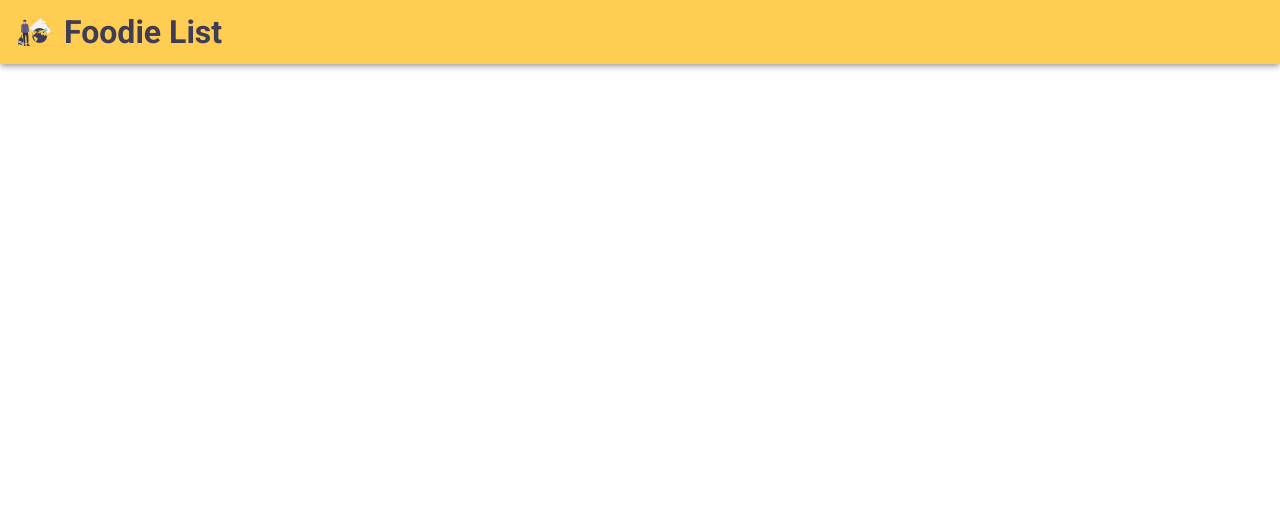
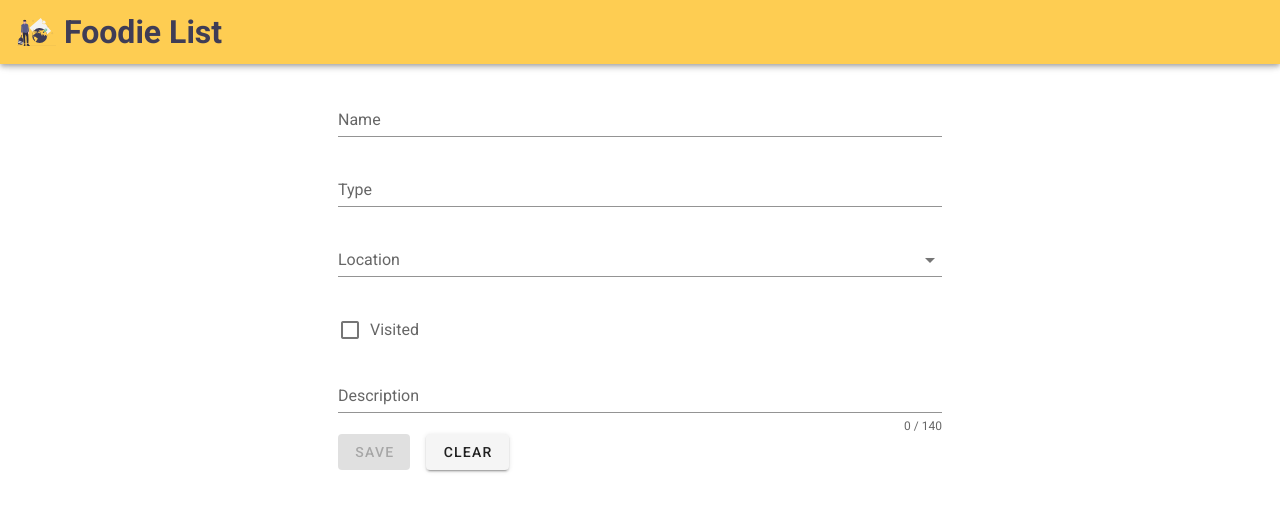
Before and after one commit to facundfortuny/foodielist, a Vue app: page /restaurant in a window 1280 px wide. Shown: the top 512 px of the page. Built offline with nearby package versions, Linux system fonts and the light colour scheme; no server answers.

Commit message:
Fetch data from firebase

```diff
--- /dev/null
+++ b/src/components/AddRestaurant.vue
@@ -0,0 +1,117 @@
+<template>
+  <validation-observer ref="observer" v-slot="{ invalid }">
+    <form @submit.prevent="submit">
+      <validation-provider v-slot="{ errors }" name="Name" rules="required">
+        <v-text-field
+          v-model="name"
+          :error-messages="errors"
+          label="Name"
+          required
+        ></v-text-field>
+      </validation-provider>
+      <validation-provider v-slot="{ errors }" name="type" rules="required">
+        <v-text-field
+          v-model="type"
+          :error-messages="errors"
+          label="Type"
+          required
+        ></v-text-field>
+      </validation-provider>
+      <validation-provider v-slot="{ errors }" name="location" rules="required">
+        <v-select
+          v-model="location"
+          :items="locations"
+          :error-messages="errors"
+          label="Location"
+          data-vv-name="location"
+          required
+        ></v-select>
+      </validation-provider>
+      <validation-provider v-slot="{ errors }" name="visited">
+        <v-checkbox
+          v-model="visited"
+          :error-messages="errors"
+          value="1"
+          label="Visited"
+          type="visited"
+        ></v-checkbox>
+      </validation-provider>
+
+      <validation-provider
+        v-slot="{ errors }"
+        name="description"
+        rules="max:140"
+      >
+        <v-text-field
+          v-model="description"
+          :counter="140"
+          :error-messages="errors"
+          label="Description"
+        ></v-text-field>
+      </validation-provider>
+
+      <v-btn class="mr-4" type="submit" :disabled="invalid">
+        Save
+      </v-btn>
+      <v-btn @click="clear">
+        Clear
+      </v-btn>
+    </form>
+  </validation-observer>
+</template>
+
+<script>
+import { required, max } from 'vee-validate/dist/rules';
+import {
+  extend,
+  ValidationObserver,
+  ValidationProvider,
+  setInteractionMode
+} from 'vee-validate';
+
+setInteractionMode('eager');
+
+extend('required', {
+  ...required,
+  message: '{_field_} can not be empty'
+});
+
+extend('max', {
+  ...max,
+  message: '{_field_} may not be greater than {length} characters'
+});
+
+export default {
+  components: {
+    ValidationProvider,
+    ValidationObserver
+  },
+  name: 'AddRestaurant',
+  data: () => ({
+    name: '',
+    type: '',
+    location: null,
+    address: '',
+    description: '',
+    visited: false,
+    locations: ['Barcelona', 'Menorca', 'Valencia', 'London']
+  }),
+
+  methods: {
+    submit() {
+      this.$refs.observer.validate();
+    },
+    clear() {
+      this.name = '';
+      this.type = '';
+      this.location = null;
+      this.address = '';
+      this.description = '';
+      this.visited = false;
+      this.$refs.observer.reset();
+    }
+  }
+};
+</script>
+
+<style></style>
--- /dev/null
+++ b/src/db.ts
@@ -0,0 +1,17 @@
+import firebase from 'firebase/app';
+import 'firebase/auth';
+import 'firebase/firestore';
+
+// firebase init
+const firebaseConfig = {
+  apiKey: process.env.VUE_APP_APIKEY,
+  authDomain: process.env.VUE_APP_AUTHDOMAIN,
+  databaseURL: process.env.VUE_APP_DB,
+  projectId: process.env.VUE_APP_PID,
+  storageBucket: process.env.VUE_APP_SB,
+  messagingSenderId: process.env.VUE_APP_MSID,
+  appId: process.env.VUE_APP_APPID
+};
+
+export const db = firebase.initializeApp(firebaseConfig).firestore();
+export const auth = firebase.auth();
--- /dev/null
+++ b/src/models/restaurant.ts
@@ -0,0 +1,9 @@
+export interface Restaurant {
+  name: string;
+  type: string;
+  address: string;
+  location: string;
+  description: string;
+  visited: boolean;
+  mapsLink: string;
+}
--- a/src/router/index.ts
+++ b/src/router/index.ts
@@ -14,6 +14,11 @@ const routes: Array<RouteConfig> = [
     path: '/login',
     name: 'Login',
     component: () => import('../views/Login.vue')
+  },
+  {
+    path: '/restaurant',
+    name: 'restaurant',
+    component: () => import('@/views/Restaurant.vue')
   }
 ];
 
--- a/src/store/index.ts
+++ b/src/store/index.ts
@@ -1,11 +1,45 @@
+import { db } from '@/db';
+import { Restaurant } from '@/models/restaurant';
 import Vue from 'vue';
 import Vuex from 'vuex';
 
 Vue.use(Vuex);
 
 export default new Vuex.Store({
-  state: {},
-  mutations: {},
-  actions: {},
+  state: {
+    restaurants: []
+  },
+  mutations: {
+    setRest: (state, restaurants) => {
+      state.restaurants = restaurants;
+    }
+  },
+  actions: {
+    setRestaurants: context => {
+      db.collection('restaurants')
+        .get()
+        .then(querySnapshot => {
+          const restaurants: Restaurant[] = [];
+          querySnapshot.forEach(doc => {
+            const res = doc.data();
+            restaurants.push({
+              name: res.name,
+              type: res.type,
+              address: res.address,
+              location: res.location,
+              description: res.description,
+              visited: res.visited,
+              mapsLink: res.mapsLink
+            });
+            context.commit('setRest', restaurants);
+          });
+        });
+    }
+  },
+  getters: {
+    allRest: state => {
+      return state.restaurants;
+    }
+  },
   modules: {}
 });
--- a/src/views/Home.vue
+++ b/src/views/Home.vue
@@ -1,5 +1,53 @@
 <template>
-  <div class="restaurants">
-    <h1>list of restaurants</h1>
-  </div>
+  <v-container fluid>
+    <v-row align="center" justify="center">
+      <v-col cols="12" md="6" lg="6" xl="6">
+        <v-card class="mx-auto" max-width="500" tile>
+          <v-list rounded>
+            <v-subheader>RESTAURANTS</v-subheader>
+            <v-list-item-group color="primary">
+              <v-list-item v-for="(item, i) in restaurants" :key="i">
+                <v-list-item-avatar>
+                  <v-icon class="primary" dark>
+                    mdi-silverware-fork-knife
+                  </v-icon>
+                </v-list-item-avatar>
+                <v-list-item-content>
+                  <v-list-item-title v-text="item.name"></v-list-item-title>
+                  <v-list-item-subtitle
+                    v-text="item.type"
+                  ></v-list-item-subtitle>
+                  <v-list-item-subtitle
+                    class="font-italic"
+                    v-text="item.location"
+                  ></v-list-item-subtitle>
+                </v-list-item-content>
+                <v-list-item-avatar v-if="item.visited">
+                  <v-icon class="info" dark>
+                    mdi-checkbox-marked-circle
+                  </v-icon>
+                </v-list-item-avatar>
+              </v-list-item>
+            </v-list-item-group>
+          </v-list>
+        </v-card>
+      </v-col>
+    </v-row>
+  </v-container>
 </template>
+
+<script lang="ts">
+import Vue from 'vue';
+
+export default Vue.extend({
+  name: 'Home',
+  computed: {
+    restaurants() {
+      return this.$store.getters.allRest;
+    }
+  },
+  mounted() {
+    this.$store.dispatch('setRestaurants');
+  }
+});
+</script>
--- /dev/null
+++ b/src/views/Restaurant.vue
@@ -0,0 +1,25 @@
+<template>
+  <v-container fluid>
+    <v-row align="center" justify="center">
+      <v-col cols="12" md="6" lg="6" xl="6">
+        <AddRestaurant />
+      </v-col>
+    </v-row>
+  </v-container>
+</template>
+
+<script lang="ts">
+import AddRestaurant from '@/components/AddRestaurant.vue';
+
+export default {
+  name: 'Restaurant',
+  components: {
+    AddRestaurant
+  },
+  data() {
+    return {
+      showPassword: false
+    };
+  }
+};
+</script>
```
Also changed, not shown: package.json (+4 -4 lines), 2 other files (tests, documents, lock files or other folders).
